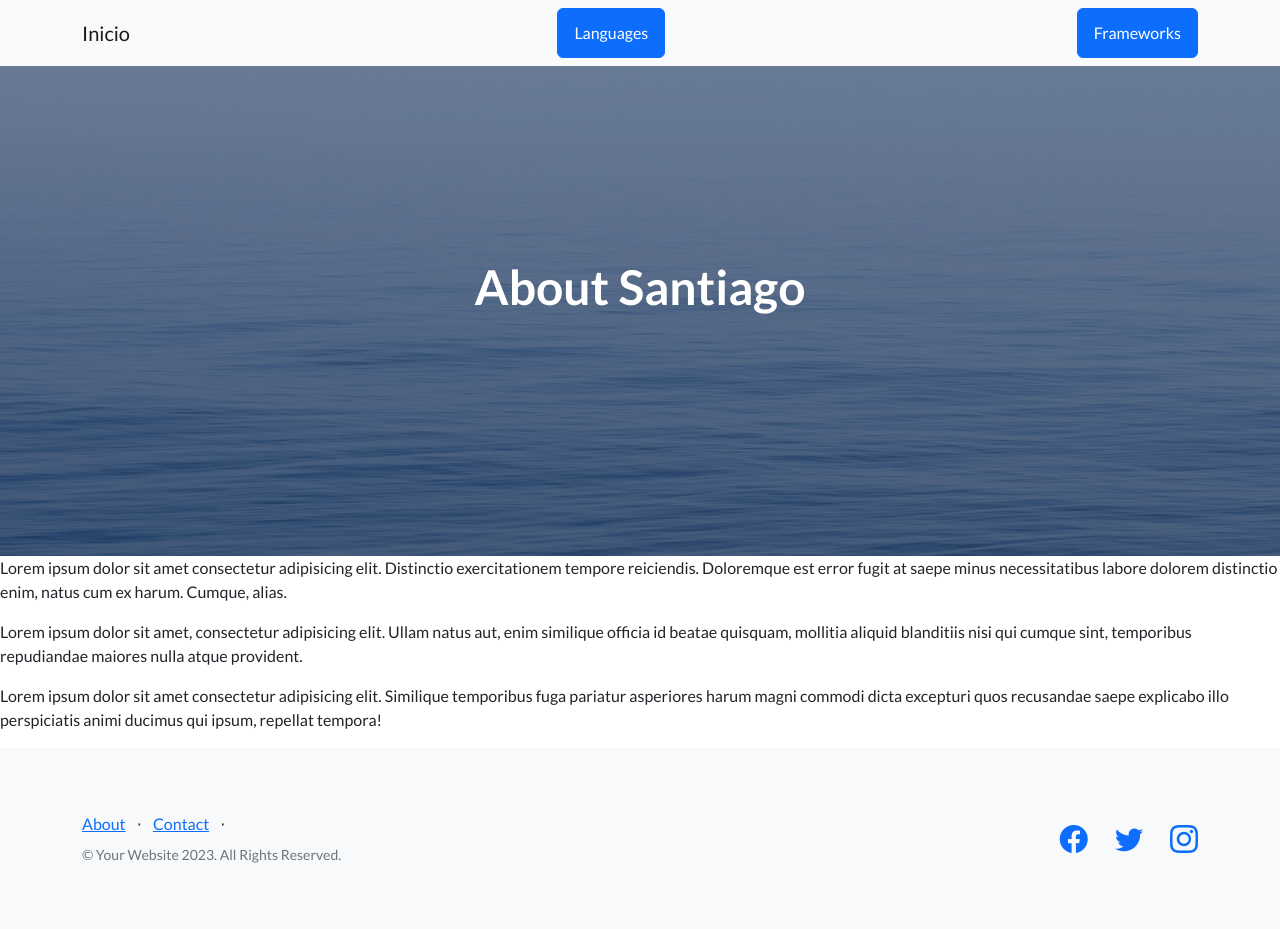
After one commit to Santiago3896/Proyecto_Final_Python, a Django app: page //About in a window 1280 px wide. The commit adds this page. Run offline with Django 4.2, Linux system fonts and the light colour scheme; some libraries are stand-ins or nearby versions.

Commit message:
templates-urls

```diff
--- /dev/null
+++ b/Proyecto4/templates/inicio/About.html
@@ -0,0 +1,15 @@
+{% extends "base.html" %}
+
+{% block title_header %}
+<title>About</title>
+{% endblock title_header %}
+
+{% block h1_header %}
+About Santiago
+{% endblock h1_header %}
+
+{% block main %}
+<p> Lorem ipsum dolor sit amet consectetur adipisicing elit. Distinctio exercitationem tempore reiciendis. Doloremque est error fugit at saepe minus necessitatibus labore dolorem distinctio enim, natus cum ex harum. Cumque, alias.</p>
+<p>Lorem ipsum dolor sit amet, consectetur adipisicing elit. Ullam natus aut, enim similique officia id beatae quisquam, mollitia aliquid blanditiis nisi qui cumque sint, temporibus repudiandae maiores nulla atque provident.</p>
+<p>Lorem ipsum dolor sit amet consectetur adipisicing elit. Similique temporibus fuga pariatur asperiores harum magni commodi dicta excepturi quos recusandae saepe explicabo illo perspiciatis animi ducimus qui ipsum, repellat tempora!</p>
+{% endblock main %}
--- a/Proyecto4/urls.py
+++ b/Proyecto4/urls.py
@@ -1,7 +1,11 @@
 from django.contrib import admin
 from django.urls import path
-from Proyecto4.views import inicio
+from Proyecto4.views import Inicio, About, Contact,Frameworks,Languages
 
 urlpatterns = [
-    path("",inicio,name = "inicio"),
+    path("",Inicio,name = "inicio"),
+    path("/About",About,name = "about"),
+    path("/Contact",Contact,name = "contact"),
+    path("/Languages",Languages,name = "languages"),
+    path("/Frameworks",Frameworks,name = "frameworks"),
 ]
--- a/Proyecto4/views.py
+++ b/Proyecto4/views.py
@@ -2,6 +2,26 @@ from django.shortcuts import render
 
 # Create your views here.
 
-def inicio(request):
+def Inicio(request):
 
-    return render(request,"inicio/inicio.html")
+    return render(request,"inicio/Inicio.html")
+
+def About(request):
+
+    return render(request,"inicio/About.html")
+
+def Contact(request):
+
+    return render(request,"inicio/Contact.html")
+
+def Contact(request):
+
+    return render(request,"inicio/Contact.html")
+
+def Languages(request):
+
+    return render(request,"inicio/Languages.html")
+
+def Frameworks(request):
+
+    return render(request,"inicio/Frameworks.html")
--- a/templates/base.html
+++ b/templates/base.html
@@ -23,14 +23,8 @@
         <nav class="navbar navbar-light bg-light static-top">
             <div class="container">
                 <a class="navbar-brand" href= {% url "inicio" %}>Inicio</a>
-                {% comment %} <a class="btn btn-primary" href= {% url "alquiler_paleta" %} >Paletas</a>
-                <a class="btn btn-primary" href= {% url "alquilar_canchas" %} >Canchas</a>
-                <a class="btn btn-primary" href= {% url "alquilar_pelotitas" %} >Pelotitas</a>
-                <a class="btn btn-primary" href= {% url "estudiando" %} >ALQUILADO</a> {% endcomment %}
-
-                {% comment %} <a class="btn btn-primary" href= {% url "paletas/alquilar" %} >x</a>
-                <a class="btn btn-primary" href= {% url "canchas" %} >x2</a>
-                <a class="btn btn-primary" href= {% url "pelotitas" %} >x3</a> {% endcomment %}
+                <a class="btn btn-primary" href= {% url "languages" %} >Languages</a>
+                <a class="btn btn-primary" href= {% url "frameworks" %} >Frameworks</a>
             </div>
         </nav>
         <!-- Masthead-->
@@ -55,7 +49,6 @@
         <div>
             {% block main %}
             {% endblock main %}
-
         </div>
         <!-- Footer-->
         <footer class="footer bg-light">
@@ -63,9 +56,9 @@
                 <div class="row">
                     <div class="col-lg-6 h-100 text-center text-lg-start my-auto">
                         <ul class="list-inline mb-2">
-                            <li class="list-inline-item"><a href="#!">About</a></li>
+                            <li class="list-inline-item"><a href={% url "about" %}>About</a></li>
                             <li class="list-inline-item">⋅</li>
-                            <li class="list-inline-item"><a href="#!">Contact</a></li>
+                            <li class="list-inline-item"><a href={% url "contact" %}>Contact</a></li>
                             <li class="list-inline-item">⋅</li>
                         </ul>
                         <p class="text-muted small mb-4 mb-lg-0">&copy; Your Website 2023. All Rights Reserved.</p>
```
Also changed, not shown: Proyecto4/templates/inicio/Contact.html (added, +9 -0 lines), Proyecto4/templates/inicio/Frameworks.html (added, +7 -0 lines), Proyecto4/templates/inicio/Languages.html (added, +7 -0 lines), Proyecto4/templates/inicio/inicio.html (+5 -2 lines).
